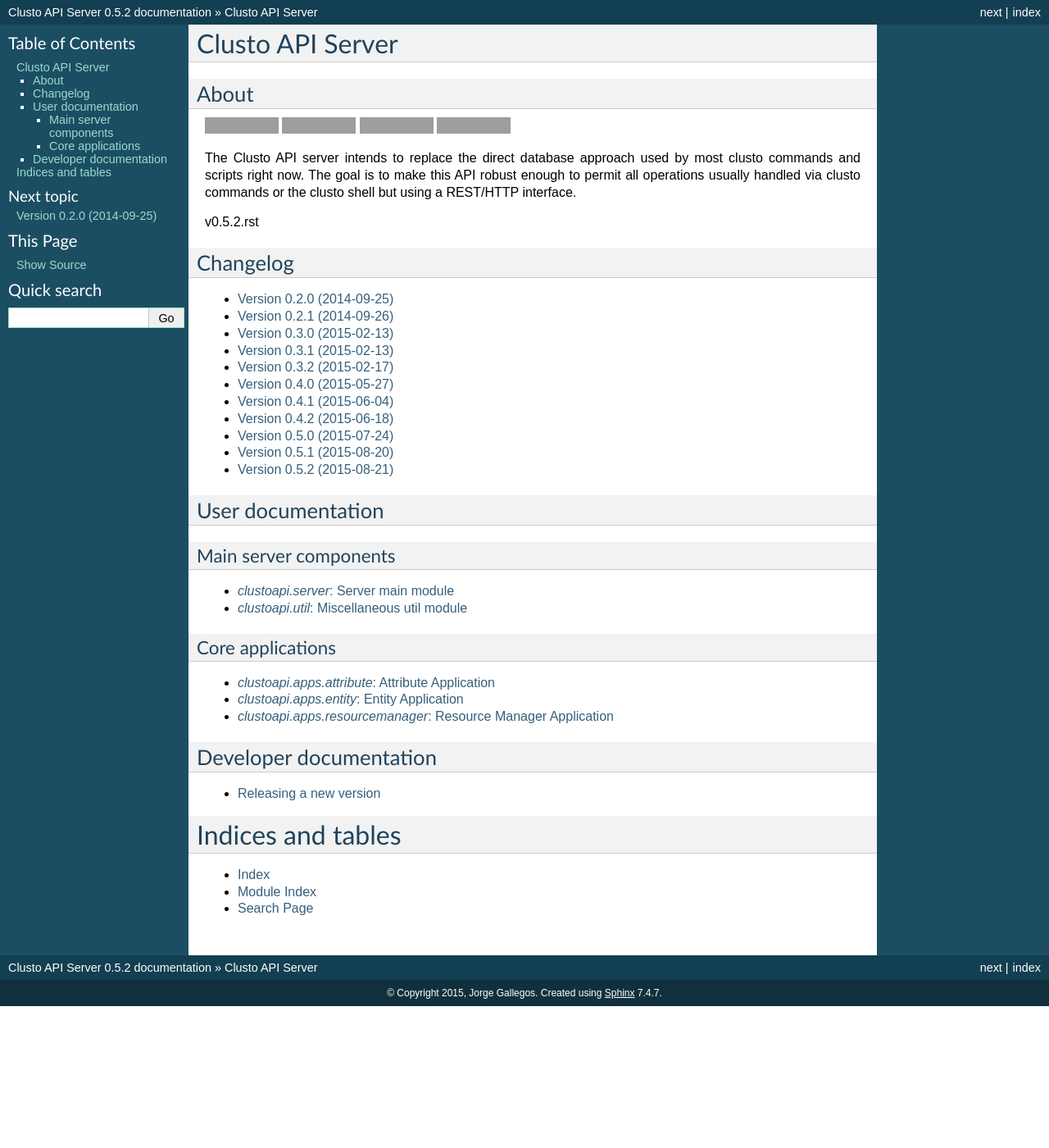
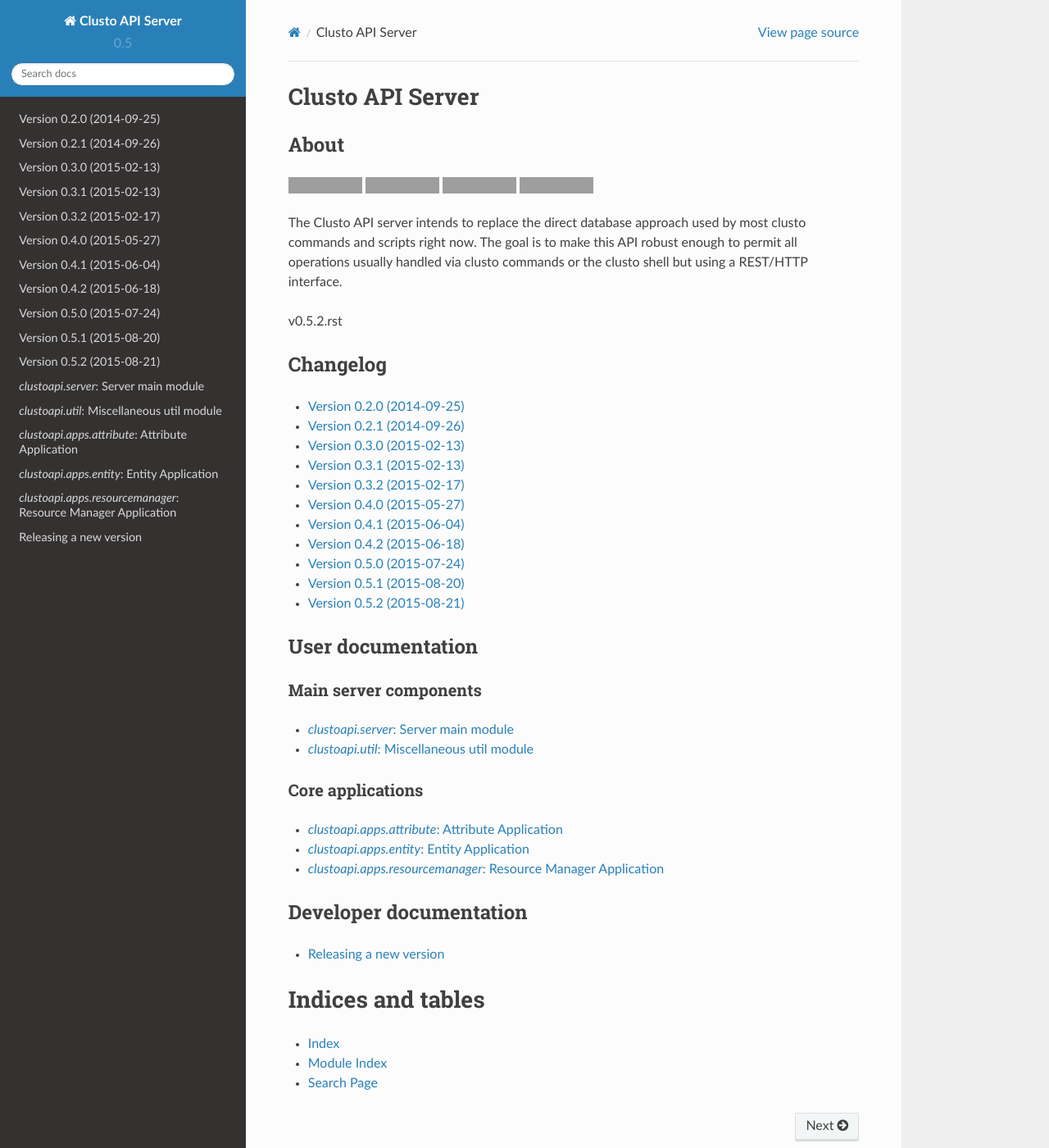
Before and after one commit to clusto/clusto-apiserver, a Sphinx documentation site: the page built from docs/index.rst, in a window 1280 px wide and 1400 px high. Shown: the whole window at 82% size. Built offline with Sphinx 7.4.7 and the Read the Docs theme 2.0.0, drawn with Linux system fonts in a browser that asks for light colours; some of the changed text lies outside the part shown; grey boxes are pictures that could not be loaded.

Commit message:
Updating latest sphinx, and using RTD theme
Only when you are using locally, though. This way the documentation
looks closer to what it would look up in the web

```diff
--- a/dev-requirements.txt
+++ b/dev-requirements.txt
@@ -1,4 +1,5 @@
 -r requirements.txt
 docutils==0.12
 Pygments==2.0.1
-Sphinx==1.2.3
+Sphinx==1.3.1
+sphinx_rtd_theme==0.1.8
--- a/docs/conf.py
+++ b/docs/conf.py
@@ -29,7 +29,10 @@
 release = clustoapi.__version__
 exclude_patterns = ['_build']
 pygments_style = 'sphinx'
-html_theme = 'default'
+if not os.environ.get('READTHEDOCS'):
+    import sphinx_rtd_theme
+    html_theme = 'sphinx_rtd_theme'
+    html_theme_path = [sphinx_rtd_theme.get_html_theme_path()]
 html_static_path = ['_static']
 htmlhelp_basename = 'ClustoAPIServerdoc'
 latex_elements = {
```
